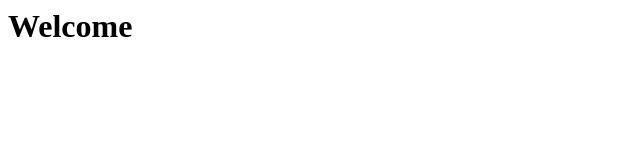
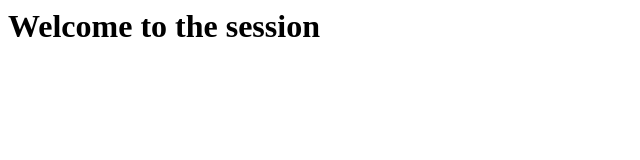
Before and after one commit to shivamnamdev/undo-mistakes-demo, a plain HTML site: page index.html in a window 1280 px wide. Shown: the whole page, without its empty margins (0-640 px from the left). Drawn offline with Linux system fonts and the light colour scheme.

Commit message:
Bug Fix: 14537

```diff
--- a/index.html
+++ b/index.html
@@ -1 +1 @@
-<h1>Welcome</h1>
+<h1> Welcome to the session</h1>
```
